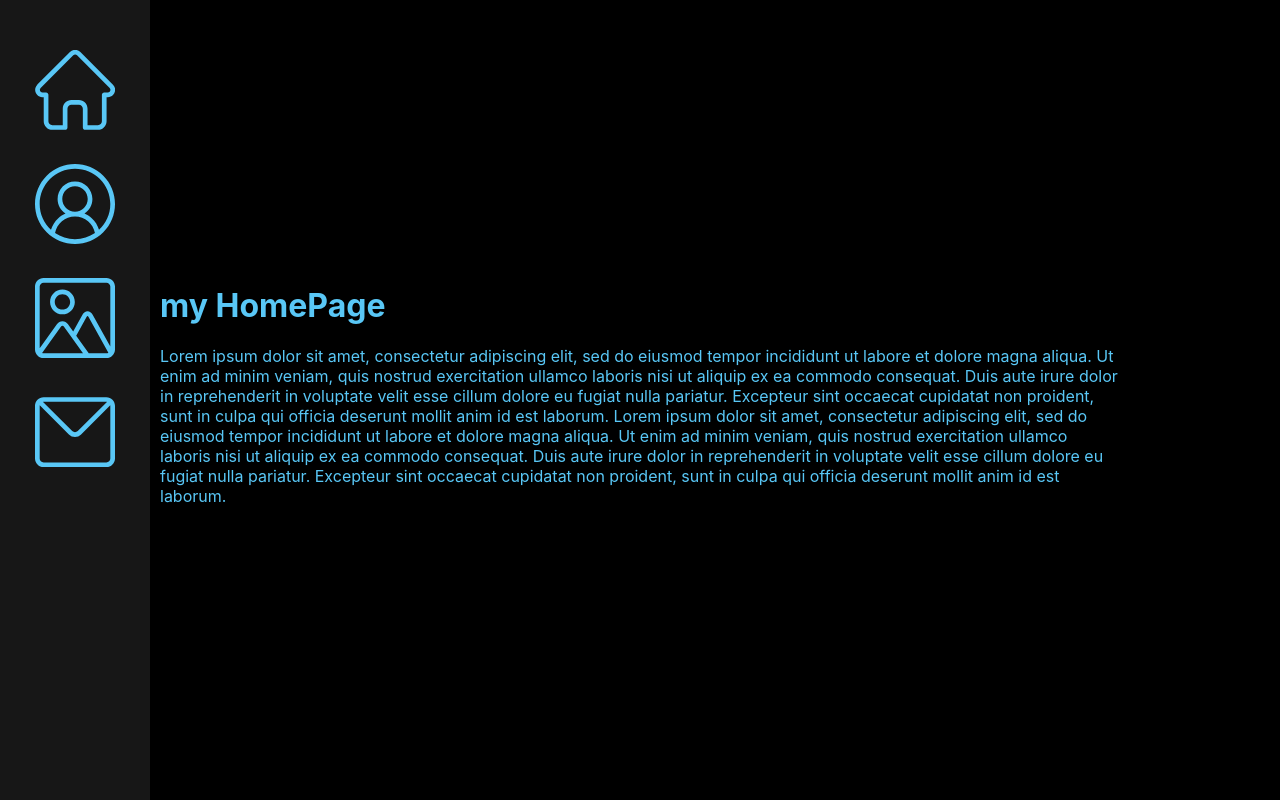
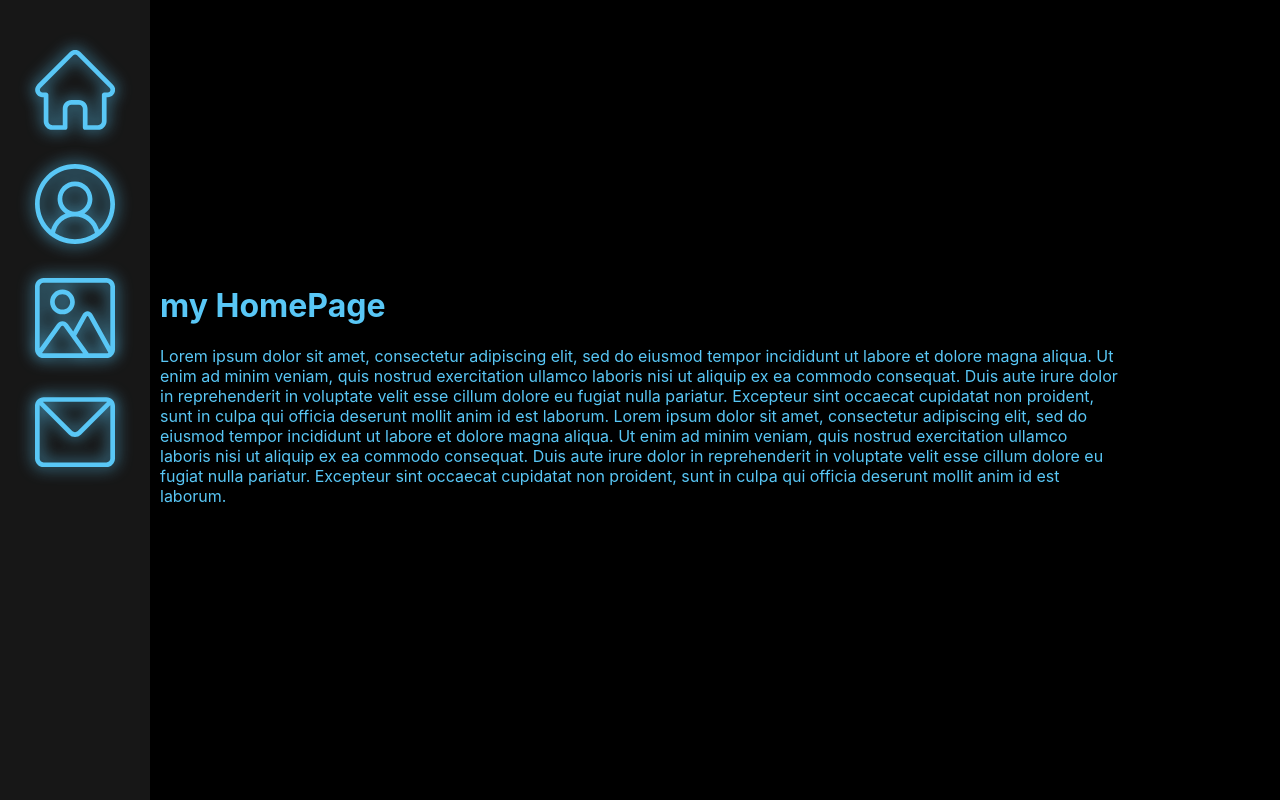
Before and after one commit to MellKay/portfolio, a React (Create React App) app: page / in a window 1280 px wide. Built offline with nearby package versions, Linux system fonts and the light colour scheme.

Commit message:
drop shadows added to nav icons

```diff
--- a/src/components/App/App.js
+++ b/src/components/App/App.js
@@ -1,5 +1,5 @@
 import "./App.css";
-import { BrowserRouter as Router, Switch, Route, Link } from "react-router-dom";
+import { BrowserRouter as Router, Switch, Route} from "react-router-dom";
 import Projects from "../Projects";
 import Home from "../Home";
 import Contact from "../Contact";
--- a/src/components/NavBar/index.js
+++ b/src/components/NavBar/index.js
@@ -11,22 +11,22 @@ function NavBar() {
       <ul className="navList">
         <li>
           <Link to="/">
-            <img src={home} className="icon" />
+            <img src={home} alt="" className="icon" />
           </Link>
         </li>
         <li>
           <Link to="/about">
-            <img src={about} className="icon" />
+            <img src={about} alt="" className="icon" />
           </Link>
         </li>
         <li>
           <Link to="/projects">
-            <img src={projects} className="icon" />
+            <img src={projects} alt="" className="icon" />
           </Link>
         </li>
         <li>
           <Link to="/contact">
-            <img src={contact} className="icon" />
+            <img src={contact} alt="" className="icon" />
           </Link>
         </li>
       </ul>
--- a/src/components/NavBar/navBar.css
+++ b/src/components/NavBar/navBar.css
@@ -19,6 +19,7 @@
   width: 60%;
   max-width: 80px;
   margin-bottom: 20%;
-  /* box-shadow: 2px 2px 5px #59c7f6; */
+  filter: drop-shadow(0px 0px 8px #59c7f6);
+  /* box-shadow: 0px 0px 8px #59c7f6; */
   /* idk how to do the neon shadow thing ugh */
 }
```
